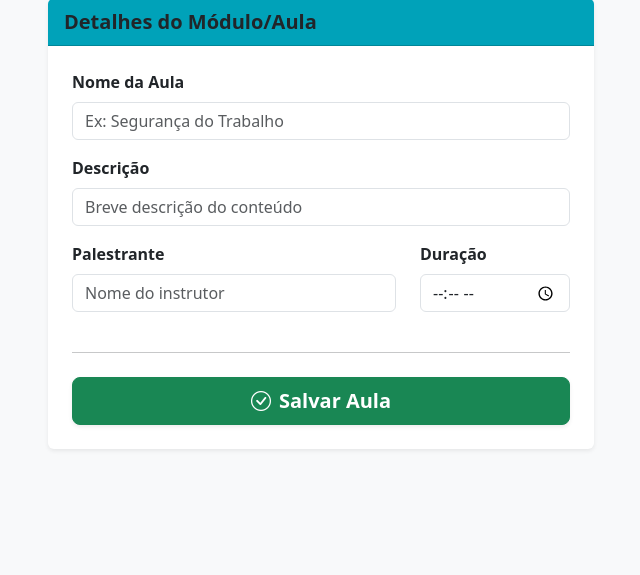
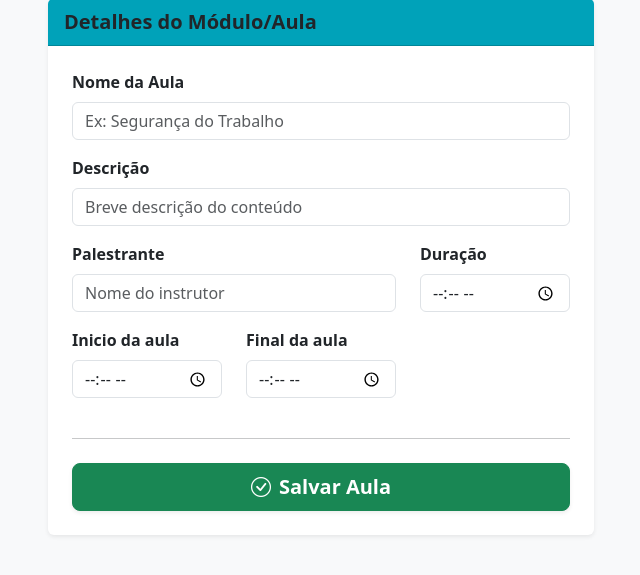
Before and after one commit to vitorLevi17/ListGGP, a Django app: page /criar-aula/ in a window 1280 px wide. Shown: the part 206-781 px from the top of the page, without its empty margins (319-959 px from the left). Run offline with Django 5.2, Linux system fonts and the light colour scheme; a user stored in the database is signed in.

Commit message:
refactor: Adicionar o horário de inicio e fim das aulas ao fluxo do sistema.

```diff
--- a/events/forms.py
+++ b/events/forms.py
@@ -33,11 +33,17 @@ class CriarEventoForm(forms.ModelForm):
 class CriarAulaForm(forms.ModelForm):
     class Meta:
         model = Aula
-        fields = ['nm_aula', 'descricao', 'palestrante', 'carga_horaria']
+        fields = ['nm_aula', 'descricao', 'palestrante', 'carga_horaria','horario_inicial_aula','horario_final_aula']
 
         widgets = {
             'nm_aula': forms.TextInput(attrs={'class': 'form-control', 'placeholder': 'Ex: Segurança do Trabalho'}),
             'descricao': forms.TextInput(attrs={'class': 'form-control', 'placeholder': 'Breve descrição do conteúdo'}),
             'palestrante': forms.TextInput(attrs={'class': 'form-control', 'placeholder': 'Nome do instrutor'}),
             'carga_horaria': forms.TimeInput(format='%H:%M',attrs={'type':'time','class': 'form-control','min':'00:05'}),
+            'horario_inicial_aula': forms.TimeInput(format='%H:%M',attrs={'type':'time','class': 'form-control','min':'00:01'}),
+            'horario_final_aula': forms.TimeInput(format='%H:%M',attrs={'type':'time','class': 'form-control','min':'00:01'}),
         }
+    def __init__(self, *args, **kwargs):
+        super().__init__(*args, **kwargs)
+        self.fields['horario_inicial_aula'].required = True
+        self.fields['horario_final_aula'].required = True
--- a/events/models.py
+++ b/events/models.py
@@ -7,6 +7,8 @@ class Aula(models.Model):
     palestrante = models.CharField(max_length=100)
     carga_horaria = models.TimeField(null=False)
     data_criacao = models.DateTimeField(auto_now_add=True,null=True,blank=True)
+    horario_inicial_aula = models.TimeField(null=True,blank=True)
+    horario_final_aula = models.TimeField(null=True,blank=True)
 
     def __str__(self):
         return self.nm_aula
--- a/events/views.py
+++ b/events/views.py
@@ -78,7 +78,7 @@ def gerar_relatorio(request,treinamento_id):
     minutos_totais = 0
     for aula in treinamento.aulas.all():
         hora_formatada = aula.carga_horaria.strftime('%H:%M')
-        arquivo.write(f"Aula: "+aula.nm_aula+" | Descrição: "+aula.descricao+" | Ministrado por: "+aula.palestrante+" | Duração de: "+str(hora_formatada)+" horas \n")
+        arquivo.write(f"Aula: "+aula.nm_aula+" | Descrição: "+aula.descricao+" | Ministrado por: "+aula.palestrante+" | Duração de: "+str(hora_formatada)+" horas entre "+aula.horario_inicial_aula.strftime('%H:%M')+" e "+aula.horario_final_aula.strftime('%H:%M')+'\n')
         minutos_totais += (aula.carga_horaria.hour * 60) + aula.carga_horaria.minute
 
     horas_finais = minutos_totais // 60
--- a/templates/events/conferir-treinamento.html
+++ b/templates/events/conferir-treinamento.html
@@ -112,7 +112,8 @@
                     {% for aula in treinamento.aulas.all %}
                         <li class="list-group-item bg-transparent">
                             <i class="bi bi-play-circle text-custom-teal me-2"></i>
-                            <strong>{{ aula.nm_aula }}</strong> ({{ aula.carga_horaria }}h) <br>
+                            <strong>{{ aula.nm_aula }}</strong> ({{ aula.carga_horaria }}) <br>
+                            <small class="text-muted ms-4">De: {{ aula.horario_inicial_aula }} até {{ aula.horario_final_aula }}</small>
                             <small class="text-muted ms-4">Palestrante: {{ aula.palestrante }}</small>
                         </li>
                     {% empty %}
--- a/templates/events/criar-aula.html
+++ b/templates/events/criar-aula.html
@@ -52,6 +52,14 @@
                                     <label class="form-label fw-bold">Duração</label>
                                     {{ form.carga_horaria }}
                                 </div>
+                                <div class="col-md-4 mb-3">
+                                    <label class="form-label fw-bold">Inicio da aula</label>
+                                    {{ form.horario_inicial_aula }}
+                                </div>
+                                <div class="col-md-4 mb-3">
+                                    <label class="form-label fw-bold">Final da aula</label>
+                                    {{ form.horario_final_aula }}
+                                </div>
                             </div>
 
                             <hr class="my-4">
```
Also changed, not shown: db.sqlite3, events/migrations/0003_aula_horario_final_aula_aula_horario_inicial_aula.py (added).
